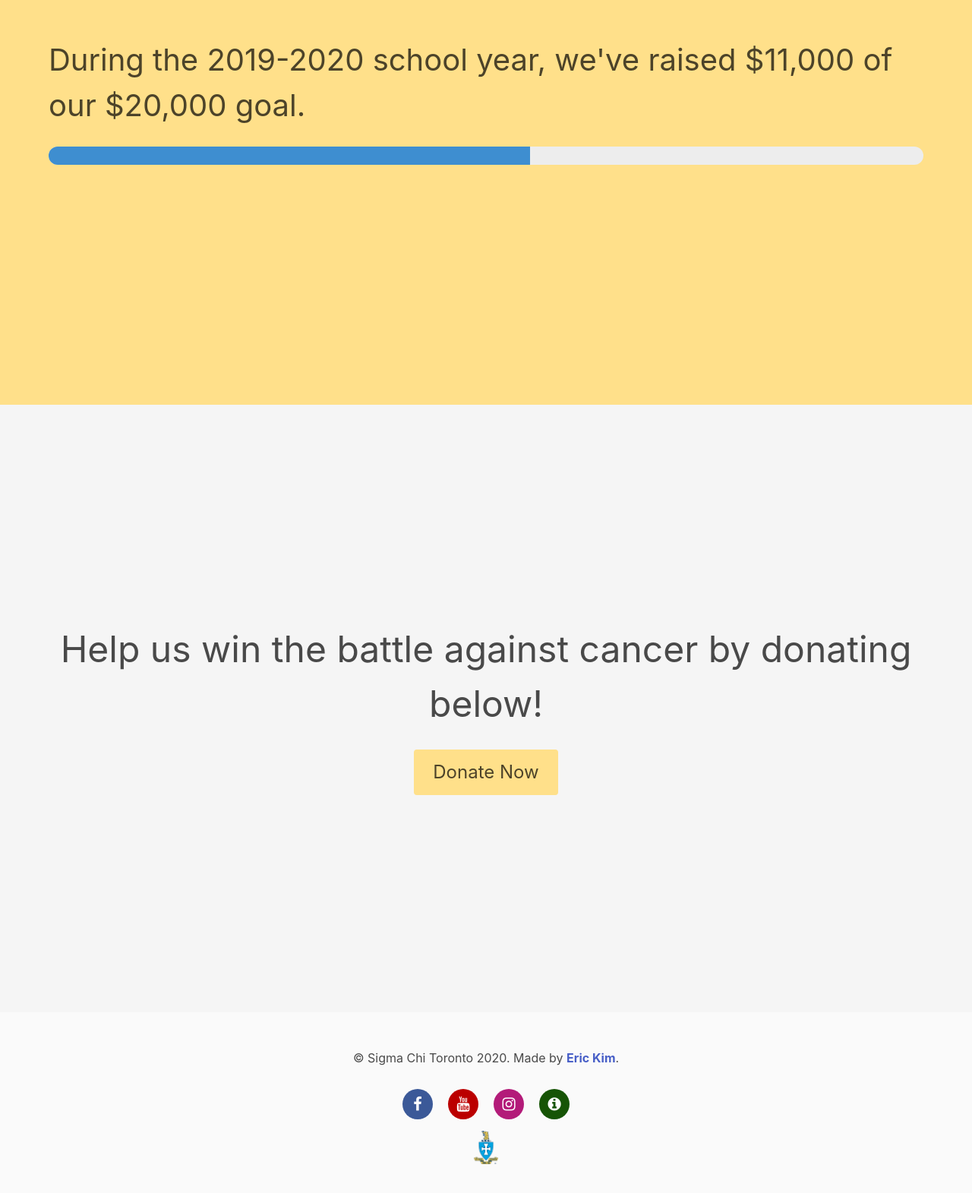
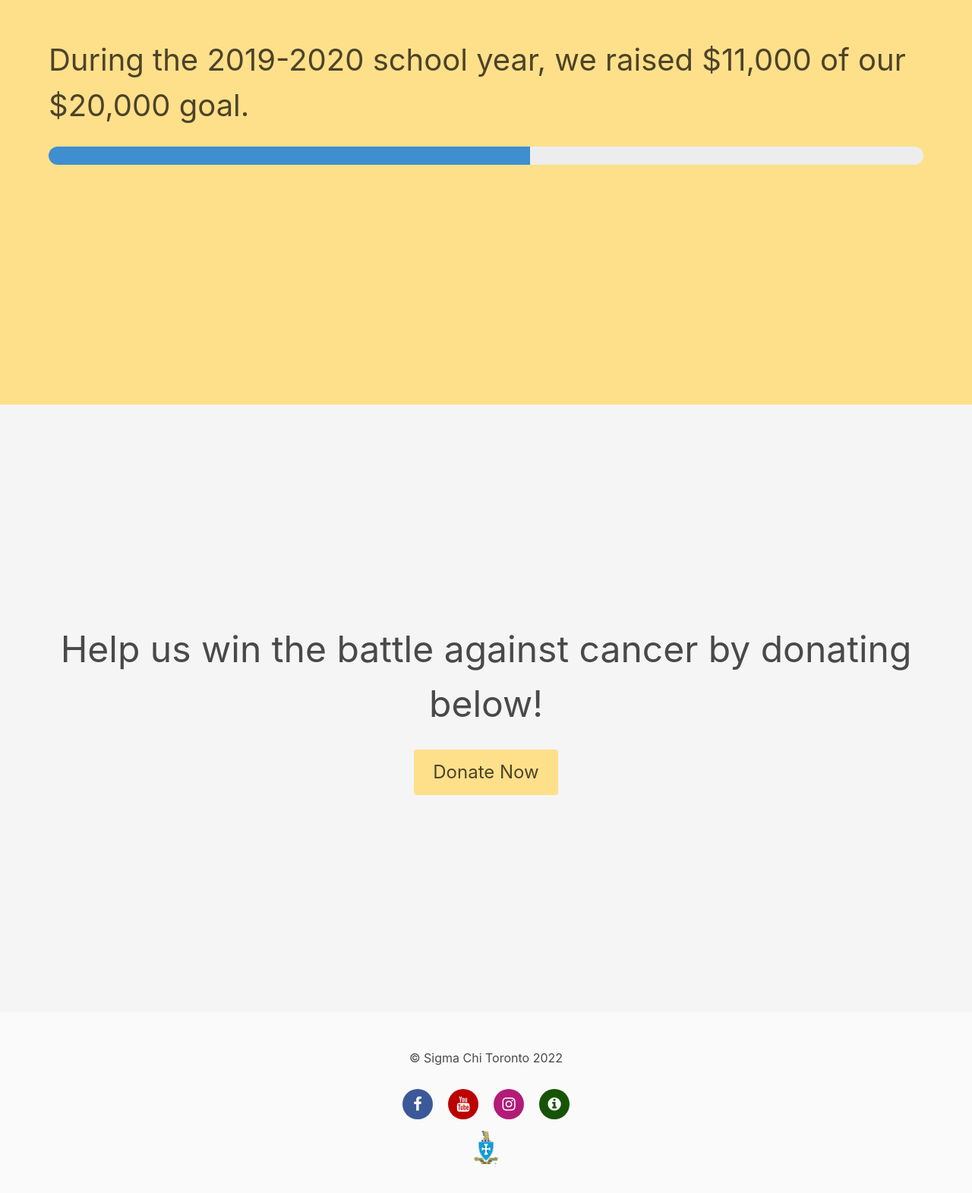
Before and after one commit to sigmachi-toronto/www, an Angular app: page /philanthropy in a window 1280 px wide. Shown: the part 3896-5467 px from the top of the page at 76% size. Built offline with nearby package versions, Linux system fonts and the light colour scheme.

Commit message:
Update info

```diff
--- a/src/app/components/footer/footer.component.html
+++ b/src/app/components/footer/footer.component.html
@@ -6,10 +6,8 @@
 <footer class="footer">
   <div class="content has-text-centered">
     <span
-      >&copy; Sigma Chi Toronto 2020. Made by
-      <strong><a href="http://erickim.ca">Eric Kim</a></strong
-      >.</span
-    >
+      >&copy; Sigma Chi Toronto 2022
+    </span>
   </div>
   <div class="content has-text-centered">
     <a
--- a/src/app/components/philanthropy/philanthropy.component.html
+++ b/src/app/components/philanthropy/philanthropy.component.html
@@ -76,7 +76,7 @@
   <div class="hero-body">
     <div class="container">
       <p class="is-size-2">
-        During the 2019-2020 school year, we've raised $11,000 of our $20,000 goal.
+        During the 2019-2020 school year, we raised $11,000 of our $20,000 goal.
       </p>
       <br>
       <progress class="progress is-info is-large" value="55" max="100">75%</progress>
```
